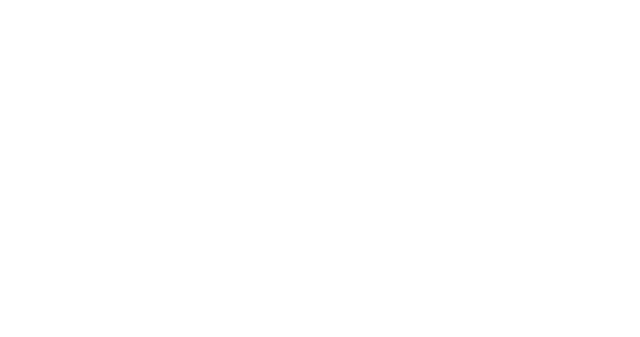
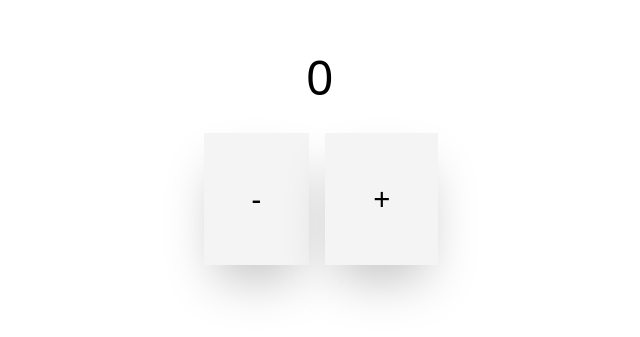
Before and after one commit to poyrazavsever/Redux-Projects, a React (Create React App) app: page / in a window 1280 px wide. Shown: the part 241-578 px from the top of the page, without its empty margins (319-959 px from the left). Built offline with nearby package versions, Linux system fonts and the light colour scheme.

Commit message:
feat: done counter

```diff
--- a/src/App.js
+++ b/src/App.js
@@ -1,8 +1,8 @@
-
+import Counter from "./features/counter/Counter";
 function App() {
   return (
     <div >
-
+      <Counter />
     </div>
   );
 }
--- /dev/null
+++ b/src/app/store.js
@@ -0,0 +1,8 @@
+import { configureStore } from "@reduxjs/toolkit";
+import counterReducer from "../features/counter/counterSlice"
+
+export const store = configureStore({
+    reducer: { //eylemlere dayalı olarak mevcut durumu güncellemek için kullanılıyor.
+        counter: counterReducer,
+    }
+})
--- /dev/null
+++ b/src/features/counter/Counter.js
@@ -0,0 +1,23 @@
+import React from 'react'
+import { useSelector, useDispatch } from 'react-redux'
+import { increment, decrement } from './counterSlice'
+
+const Counter = () => {
+
+    const count = useSelector((state) => state.counter.count);
+    const dispatch = useDispatch();
+
+    const buttonStyle = "p-12 text-3xl bg-zinc-100 shadow-2xl hover:bg-zinc-300 transition-all"
+
+  return (
+    <section className='h-screen flex flex-col items-center justify-center gap-8'>
+        <p className='text-5xl tracking-wider font-sans'>{count}</p>
+        <div className='flex items-center justify-center gap-4'>
+            <button onClick={() => dispatch(decrement())} className={buttonStyle}>-</button>
+            <button onClick={() => dispatch(increment())} className={buttonStyle}>+</button>
+        </div>
+    </section>
+  )
+}
+
+export default Counter
--- /dev/null
+++ b/src/features/counter/counterSlice.js
@@ -0,0 +1,23 @@
+import { createSlice } from "@reduxjs/toolkit";
+
+const initialState = {
+    count: 0
+}
+
+export const counterSlice = createSlice({
+    name: "counter",
+    initialState,
+    reducers: {
+        increment: (state) => {
+            state.count += 1;
+        },
+        decrement: (state) => {
+            state.count -= 1;
+        }
+    }
+})
+
+
+export const {increment, decrement} = counterSlice.actions;
+
+export default counterSlice.reducer;
--- a/src/index.js
+++ b/src/index.js
@@ -2,11 +2,15 @@ import React from 'react';
 import ReactDOM from 'react-dom/client';
 import './index.css';
 import App from './App';
-
+import {store} from "./app/store"
+import { Provider } from 'react-redux';
 
 const root = ReactDOM.createRoot(document.getElementById('root'));
 root.render(
   <React.StrictMode>
-    <App />
+    <Provider store={store}>
+        <App />
+    </Provider>
   </React.StrictMode>
+
 );
```
